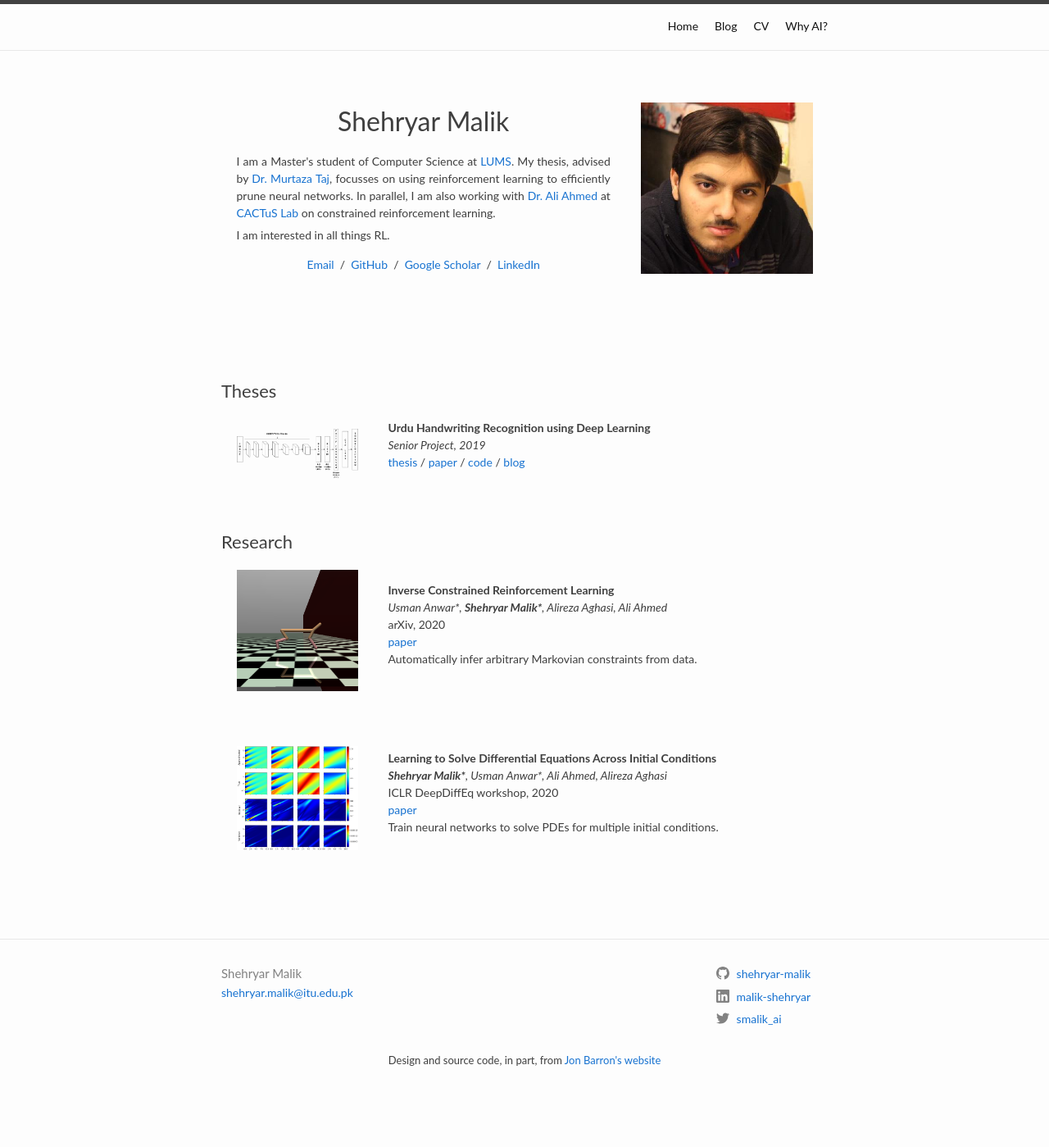
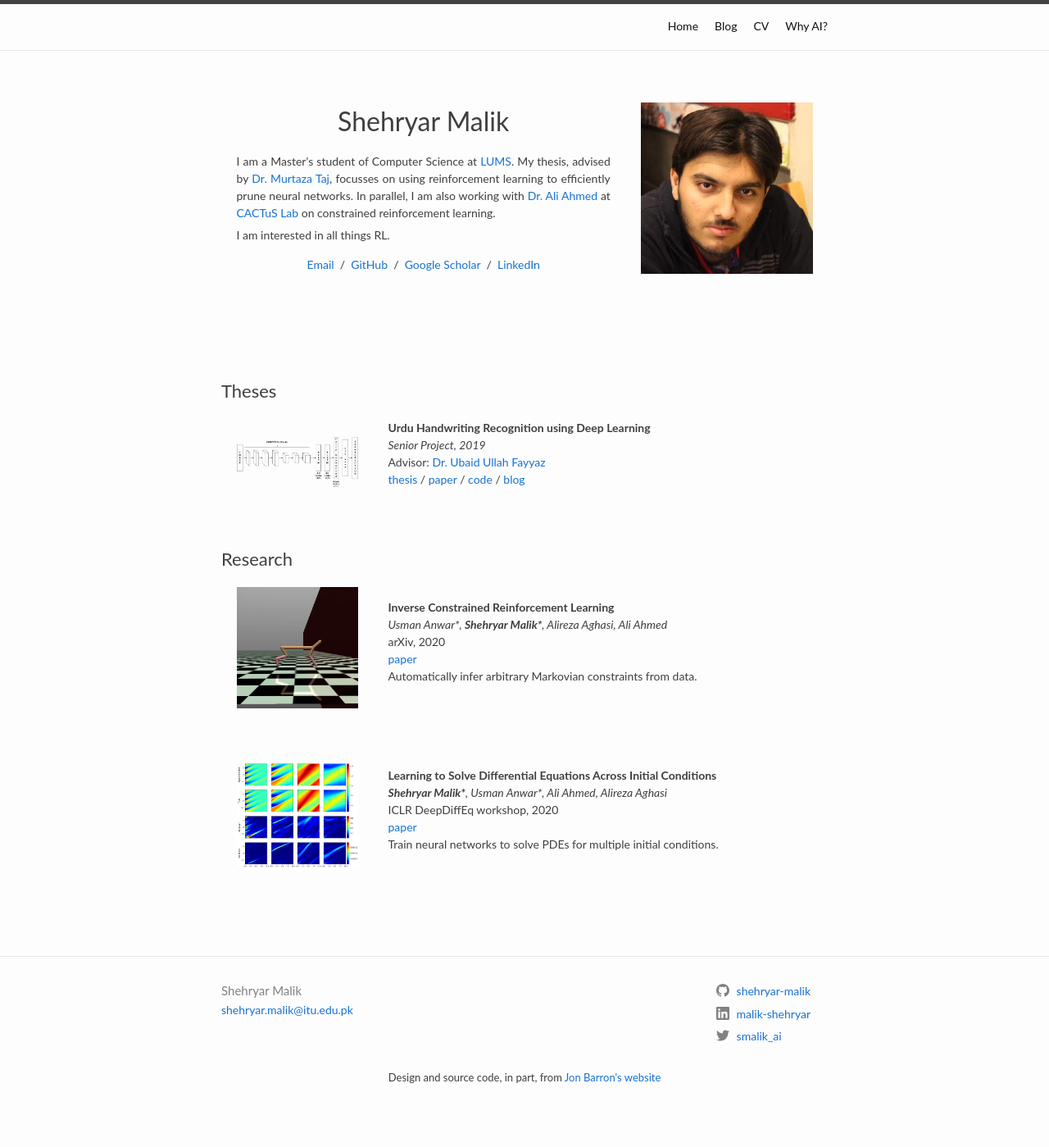
Before and after one commit to shehryar-malik/shehryar-malik.github.io, a Jekyll site: the page built from _layouts/home.html, in a window 1280 px wide. Shown: the whole page at 82% size. Built offline with Jekyll 4.4.1, drawn with Linux system fonts in a browser that asks for light colours; before the commit the page ends 1378 px from its top, so only the background shows below that.

Commit message:
update homepage

```diff
--- a/_layouts/home.html
+++ b/_layouts/home.html
@@ -57,6 +57,8 @@ permalink: /home/
                             <br>
                             <em>Senior Project, 2019</em>
                             <br>
+                            Advisor: <a href="https://scholar.google.com/citations?user=vIqQl1kAAAAJ&hl=en" target="_blank">Dr. Ubaid Ullah Fayyaz</a>
+                            <br>
                             <a href="{{site.baseurl}}\assets\theses\fyp\pdfs\FYP-Thesis.pdf">thesis</a> /
                             <a href="{{site.baseurl}}\assets\theses\fyp\pdfs\FYP-Paper.pdf">paper</a> /
                             <a href="https://github.com/shehryar-malik/Urdu-Handwriting-Recognition-using-Deep-Learning">code</a> /
```
